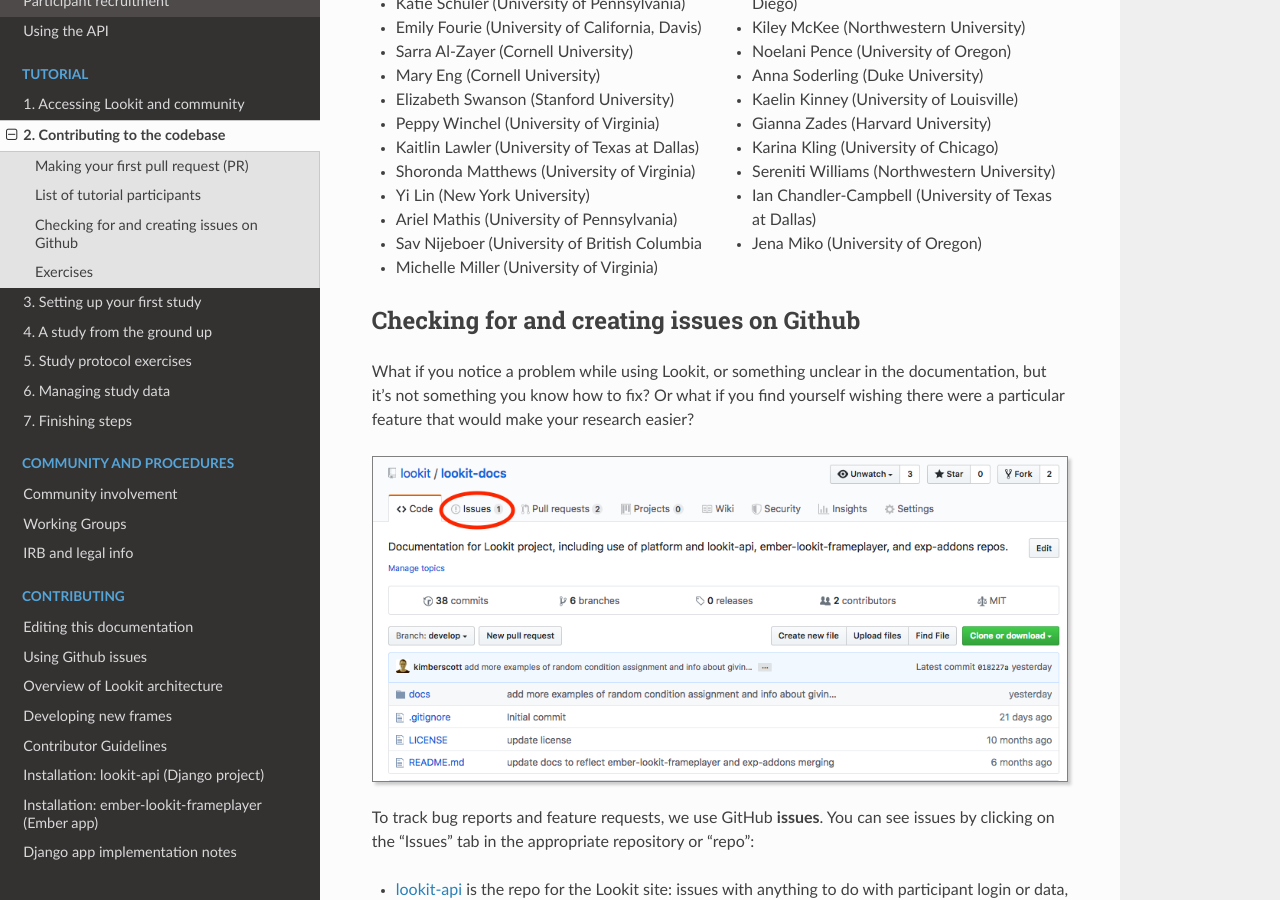
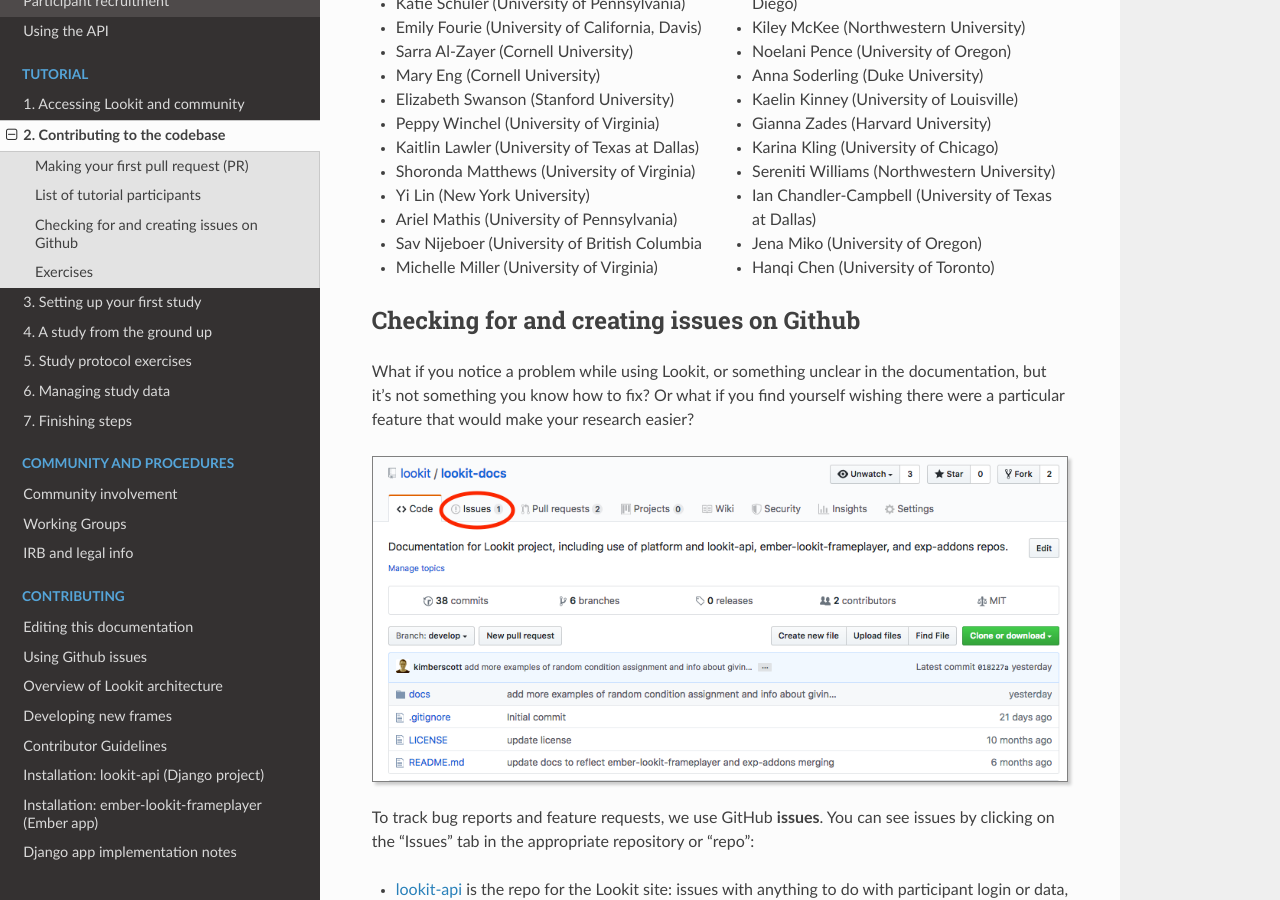
Before and after one commit to lookit/lookit-docs, a Sphinx documentation site: the page built from docs/source/tutorial-contributing.rst, in a window 1280 px wide and 900 px high, scrolled down 6873 px. Built offline with Sphinx 7.4.7 and the Read the Docs theme 2.0.0, drawn with Linux system fonts in a browser that asks for light colours.

Commit message:
Add tutorial participant to list

```diff
--- a/docs/source/tutorial-contributing.rst
+++ b/docs/source/tutorial-contributing.rst
@@ -256,6 +256,7 @@
 - Sereniti Williams (Northwestern University)
 - Ian Chandler-Campbell (University of Texas at Dallas)
 - Jena Miko (University of Oregon)
+- Hanqi Chen (University of Toronto)
 
 Checking for and creating issues on Github
 -------------------------------------------
```
